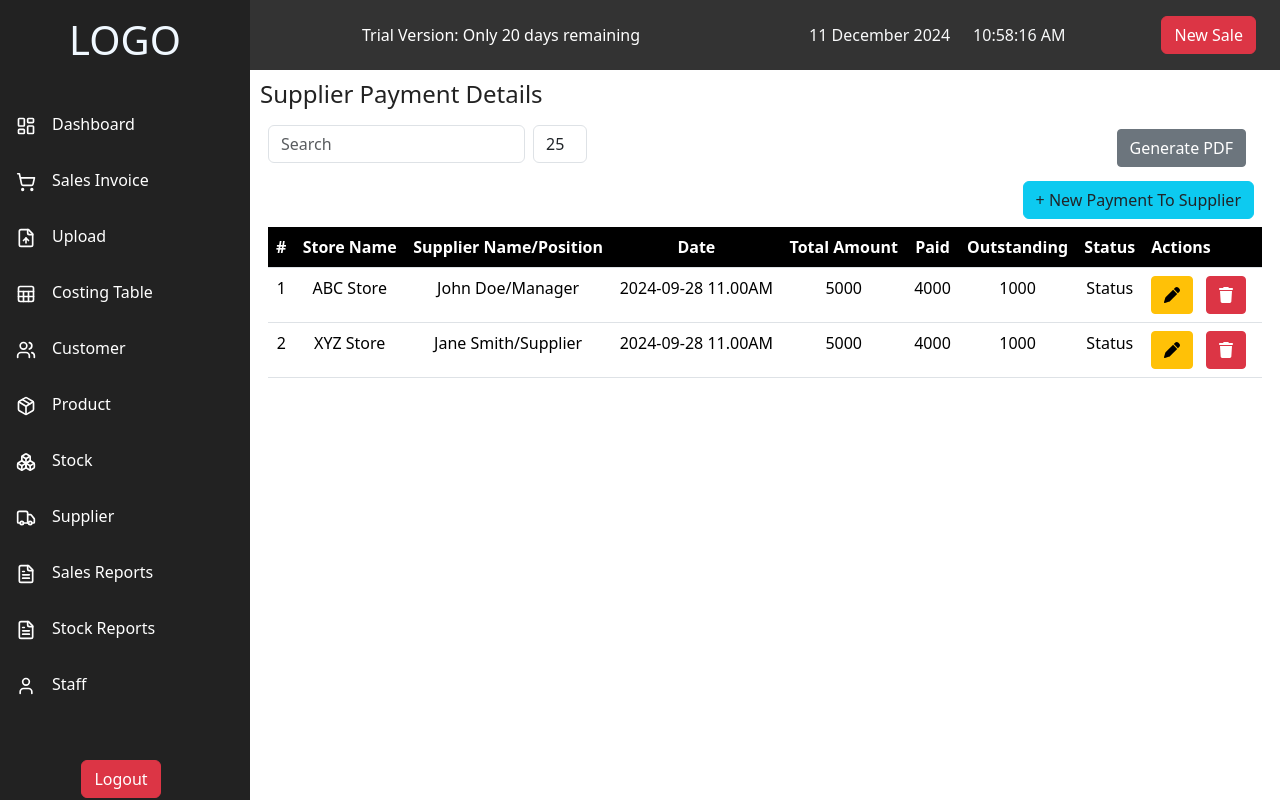
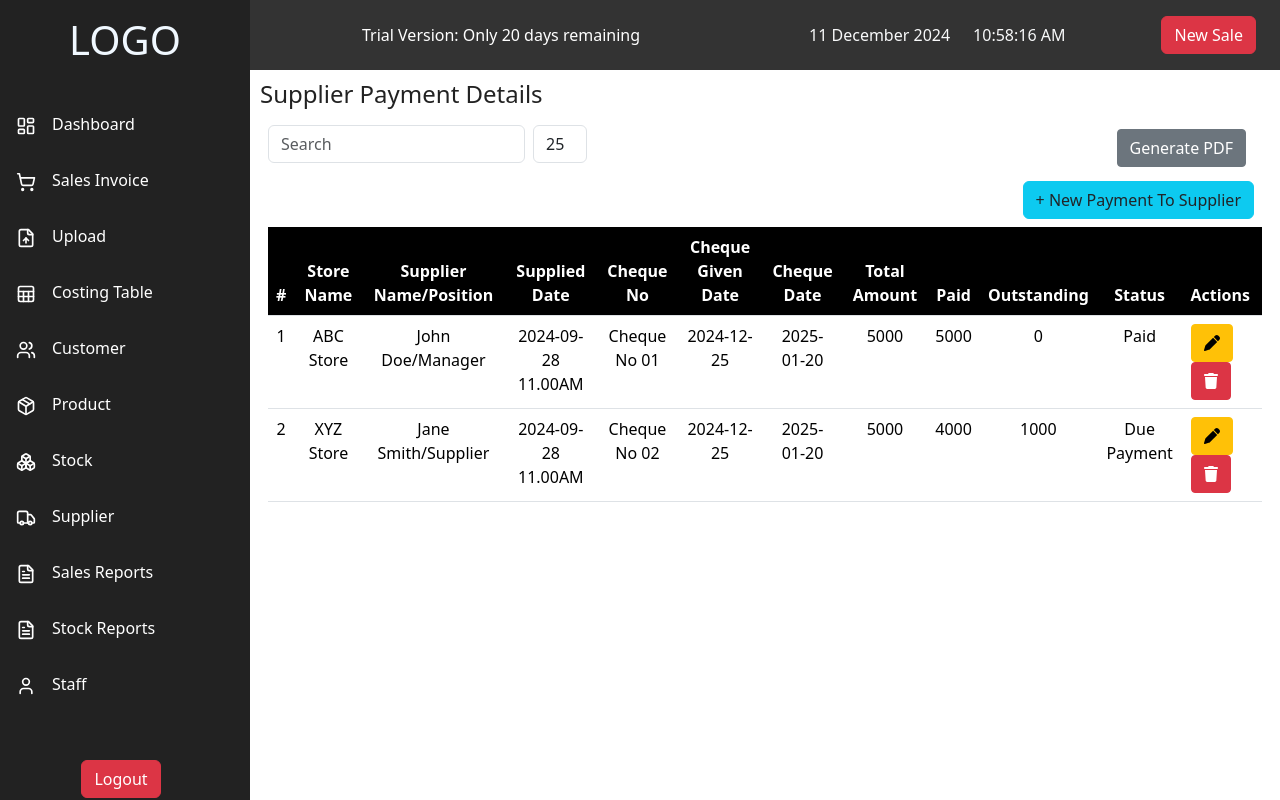
Before and after one commit to Maleeshapa/Pos-New, a React (Create React App) app in the folder frontend/: page /Supplier/supplier-payments in a window 1280 px wide. Shown: the top 800 px of the page. Built offline with nearby package versions, Linux system fonts and the light colour scheme; sample sign-in values are in the browser's storage.

Commit message:
'paysupplier'

```diff
--- a/frontend/src/components/SupplierPages/SupplierPayments.jsx
+++ b/frontend/src/components/SupplierPages/SupplierPayments.jsx
@@ -1,11 +1,11 @@
 import React from 'react';
 import Table from '../../components/Table/Table';
 
-const columns = ['#', 'Store Name', 'Supplier Name/Position', 'Date', 'Total Amount', 'Paid', 'Outstanding', 'Status'];
+const columns = ['#', 'Store Name', 'Supplier Name/Position', 'Supplied Date','Cheque No','Cheque Given Date','Cheque Date', 'Total Amount', 'Paid', 'Outstanding', 'Status'];
 
 const data = [
-  ['1', 'ABC Store', 'John Doe/Manager', '2024-09-28 11.00AM', '5000', '4000', '1000', 'Status'],
-  ['2', 'XYZ Store', 'Jane Smith/Supplier', '2024-09-28 11.00AM', '5000', '4000', '1000', 'Status']
+  ['1', 'ABC Store', 'John Doe/Manager', '2024-09-28 11.00AM', 'Cheque No 01', '2024-12-25', '2025-01-20', '5000', '5000', '0', ' Paid '],
+  ['2', 'XYZ Store', 'Jane Smith/Supplier', '2024-09-28 11.00AM', 'Cheque No 02', '2024-12-25', '2025-01-20', '5000', '4000', '1000', 'Due Payment']
 ];
 
 const btnName = ' + New Payment To Supplier ';
```
